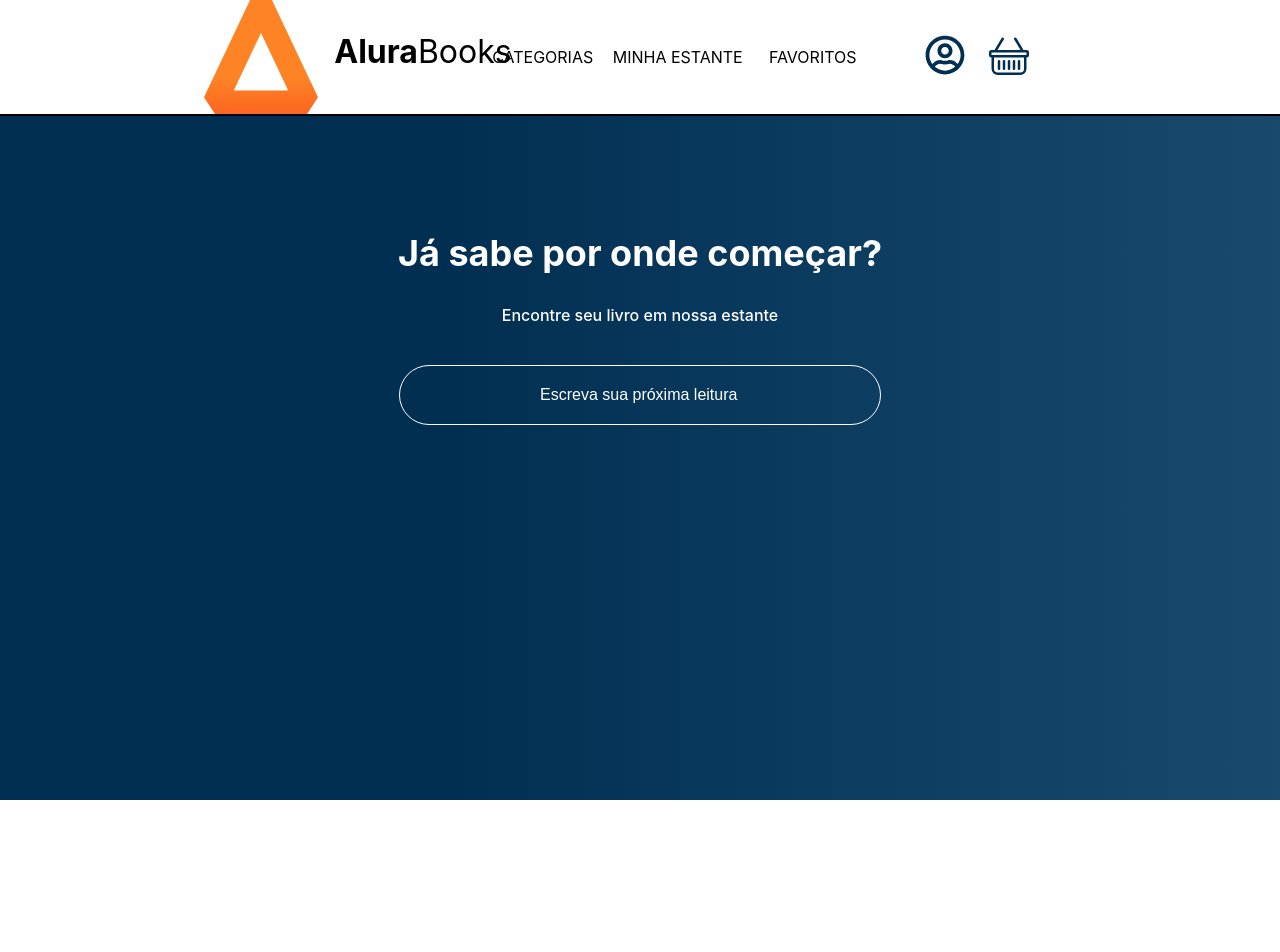
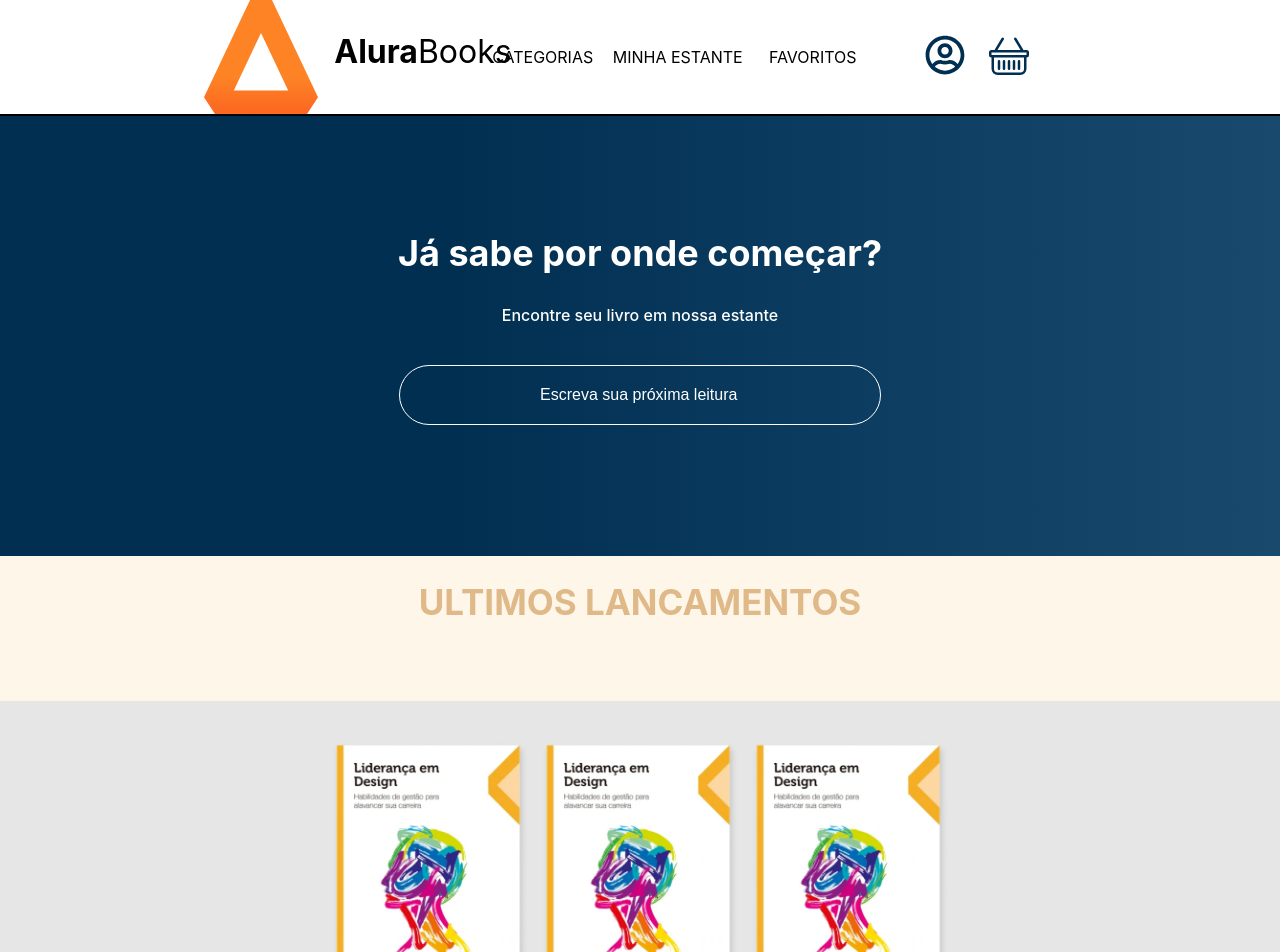
Before and after one commit to 1Luis-Amaro/Projeto-fullstack-Alura, a React (Create React App) app in the folder alura-books/: page / in a window 1280 px wide. Shown: the top 952 px of the page. Before the commit the page ends 800 px from the top, so only its background shows below. Built offline with nearby package versions, Linux system fonts and the light colour scheme.

Commit message:
Estados / 05 - Componente livros novos

```diff
--- a/alura-books/src/App.js
+++ b/alura-books/src/App.js
@@ -2,12 +2,15 @@
 import { Header } from './componentes/Header/Header';
 import styled from 'styled-components'
 import Pesquisa from './componentes/Pesquisa/Pesquisa';
+import UltimosLancamentos from './componentes/UltimosLancamentos/UltimosLancamentos';
 
 //compoenentizando o css
 const AppContainer = styled.div`
-    width: 100vw;
-    height: 100vh;
-    background-image: linear-gradient(90deg, #002f52 35%, #326589 165%)
+    min-width: 100vw;
+    min-height: 100vh;
+    background-image: linear-gradient(90deg, #002f52 35%, #326589 165%);
+    overflow: auto;
+
 `
 
 function App() {
@@ -15,7 +18,7 @@ function App() {
     <AppContainer>
       <Header/>
       <Pesquisa/>
-
+      <UltimosLancamentos/>
     </AppContainer>
   );
 }
--- a/alura-books/src/componentes/NAV/NavBar.module.css
+++ b/alura-books/src/componentes/NAV/NavBar.module.css
@@ -4,4 +4,5 @@
   height: 5vh;
   width: 5vw;
   color: #002f52;
+
 }
--- a/alura-books/src/componentes/Pesquisa/DadosPesquisas.js
+++ b/alura-books/src/componentes/Pesquisa/DadosPesquisas.js
@@ -2,8 +2,8 @@ import livro from '../../imagens/livro.png'
 
 export const livros = [
     {nome: "Liderança em Design", id: 1, src:livro},
-    {nome: "Liderança UI", id: 1, src:livro},
-    {nome: "JavaScript Assertivo", id: 2, src:livro},
-    {nome: "Cangaceiro em JavaScript", id: 3, src:livro},
-    {nome: "Aventureiros do Java", id: 4, src:livro},
+    {nome: "Liderança UI", id: 2, src:livro},
+    {nome: "JavaScript Assertivo", id: 3, src:livro},
+    {nome: "Cangaceiro em JavaScript", id: 4, src:livro},
+    {nome: "Aventureiros do Java", id: 5, src:livro},
 ]
--- a/alura-books/src/componentes/Pesquisa/Pesquisa.js
+++ b/alura-books/src/componentes/Pesquisa/Pesquisa.js
@@ -1,8 +1,7 @@
 import styled from "styled-components";
 import Input from "../Input/Input";
-import {useState} from 'react'
+import { useState } from "react";
 import { livros } from "./DadosPesquisas";
-import styles from './Pesquisa.module.css'
 
 const PesquisaContainer = styled.section`
   background-image: linear-gradient(90deg, #002f52 35%, #326589 165%);
@@ -26,28 +25,66 @@ const Subtitulo = styled.h3`
   margin-bottom: 40px;
 `;
 
+/* Flexbox para organizar os livros horizontalmente */
+const ResultadoContainer = styled.div`
+  display: flex;
+  flex-wrap: wrap;  /* Faz os itens quebrarem para a próxima linha */
+  justify-content: center;
+  gap: 20px; /* Espaçamento entre os itens */
+  margin-top: 20px;
+`;
+
+const Livro = styled.div`
+  display: flex;
+  flex-direction: column; /* Mantém imagem e nome empilhados */
+  align-items: center;
+  width: 150px;
+  text-align: center;
+  cursor: pointer;
+
+  img {
+    width: 100px;
+  }
+
+  &:hover {
+    border: 1px solid white;
+  }
+`;
+
 const Pesquisa = () => {
-    const [livrosPesquisados, setLivrosPesquisados] = useState([])
-
-    console.log(livrosPesquisados)
+  const [livrosPesquisados, setLivrosPesquisados] = useState([]);
 
   return (
     <PesquisaContainer>
       <Titulo> Já sabe por onde começar? </Titulo>
       <Subtitulo>Encontre seu livro em nossa estante</Subtitulo>
-      <Input placeholder="Escreva sua próxima leitura"
-             onChange={e =>  {
-                const textoDigitado = e.target.value
-                const resultadoPesquisa = livros.filter(livro => livro.nome.includes(textoDigitado))
-                setLivrosPesquisados(resultadoPesquisa)
-             }}
-       />
-      {livrosPesquisados.map((livro) => (
-        <div className={styles.livro} >
-            <img  className={styles.livroimg} src={livro.src}/>
-            <p className={styles.livrop} > {livro.nome} </p>
-        </div>
-      ))}
+      <Input
+        placeholder="Escreva sua próxima leitura"
+        onChange={(e) => {
+          const textoDigitado = e.target.value;
+          if (textoDigitado === "" ) {
+            setLivrosPesquisados([])
+          }else {
+
+              const resultadoPesquisa = livros.filter((livro) =>
+                livro.nome.toLowerCase().includes(textoDigitado.toLowerCase())
+              );
+              setLivrosPesquisados(resultadoPesquisa);
+            }
+        }}
+      />
+
+      {/* Exibe os resultados somente se houver livros pesquisados */}
+      {livrosPesquisados.length > 0 && (
+        <ResultadoContainer>
+          {livrosPesquisados.map((livro) => (
+            <Livro key={livro.nome}>
+              <img src={livro.src} alt={livro.nome} />
+              <p>{livro.nome}</p>
+            </Livro>
+          ))}
+        </ResultadoContainer>
+      )}
     </PesquisaContainer>
   );
 };
--- a/alura-books/src/componentes/Pesquisa/Pesquisa.module.css
+++ /dev/null
@@ -1,18 +0,0 @@
-.livro {
-   display: flex;
-   align-items: center;
-   justify-content: center;
-   padding: 20px ;
-   flex-wrap:wrap;
-   cursor: pointer;
-
-
-}
-
-
-
-
-
-.livroimg{
-    height: 30vh;
-}
--- /dev/null
+++ b/alura-books/src/componentes/UltimosLancamentos/DadosUltimosLancamentos.js
@@ -0,0 +1,7 @@
+import livro from '../../imagens/livro.png'
+
+export const livros = [
+    {nome: "Liderança em Design", id: 1, src:livro},
+    {nome: "Cangaceiro JavaScript", id: 2, src:livro},
+    {nome: "Apache Kafka e Spirng Boot", id: 3, src:livro},
+]
--- /dev/null
+++ b/alura-books/src/componentes/UltimosLancamentos/UltimosLancamentos.js
@@ -0,0 +1,16 @@
+import React from "react";
+import { livros } from "./DadosUltimosLancamentos";
+import styles from './UltimosLancamentos.module.css'
+
+const UltimosLancamentos = () => {
+  return (
+    <section className={styles.container} >
+      <h2 className={styles.lancamentos} >ULTIMOS LANCAMENTOS</h2>
+      {livros.map((livro) => (
+        <img className={styles.livro} src={livro.src}  />
+      ))}
+    </section>
+  );
+};
+
+export default UltimosLancamentos;
--- /dev/null
+++ b/alura-books/src/componentes/UltimosLancamentos/UltimosLancamentos.module.css
@@ -0,0 +1,28 @@
+.container {
+    background-color: rgb(230, 230, 230);
+    display: flex;
+    flex-wrap: wrap;
+    justify-content: center;
+    padding-bottom: 0px;
+    gap: 10px; /* Espaço entre os livros */
+}
+
+.lancamentos {
+    margin: 0;
+    padding-top: 25px ;
+    width: 200vw;
+    height: 15vh;
+    text-align: center;
+    background-color: rgb(255, 246, 234);
+    color: rgb(223, 185, 136);
+    font-size: 35px;
+}
+
+.livro{
+    padding-top: 30px;
+    width: 200px;
+    height: auto;
+    text-align: center;
+    padding-bottom: 80px;
+
+}
```
